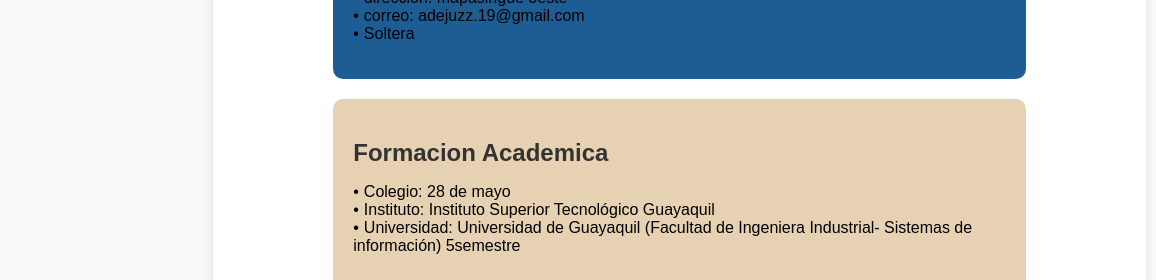
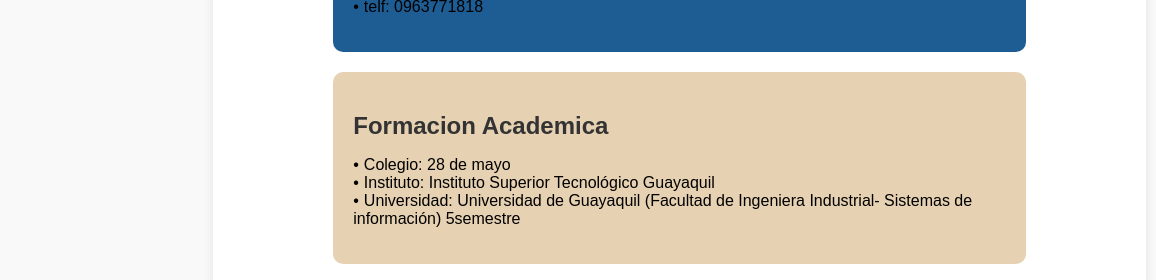
Before and after one commit to adelavargas/AdelaVargas.github.io, a plain HTML site: page index.html in a window 1280 px wide. Shown: the top 280 px of the page, 124-1280 px from the left. Drawn offline with Linux system fonts and the light colour scheme.

Commit message:
Update index.html
editar informacion

```diff
--- a/index.html
+++ b/index.html
@@ -108,9 +108,7 @@
                 <li>CI: 0951274901</li>
                 <li>Edad: 26 años</li>
                 <li>telf: 0963771818</li>
-                <li>direccion: mapasingue oeste</li>
-                <li>correo: adejuzz.19@gmail.com</li>
-                <li>Soltera</li>
+
             </ul>
       </div>
 
```
